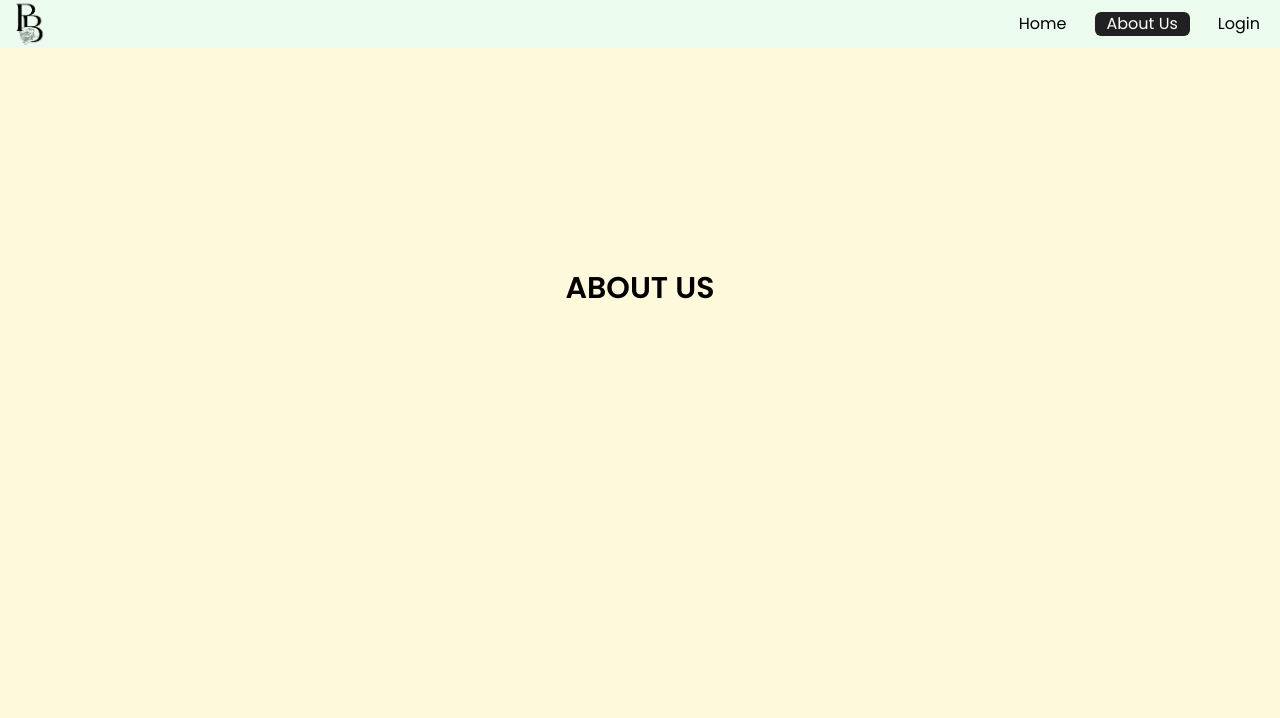
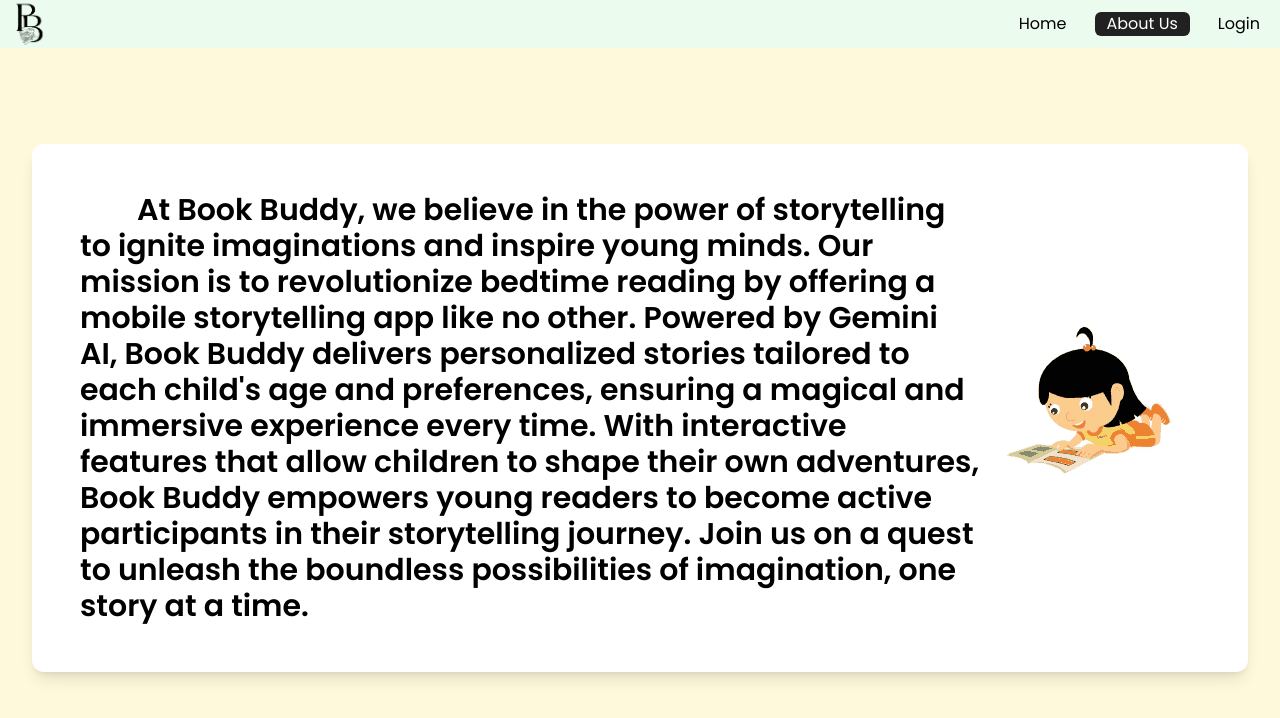
Before and after one commit to kevin-06-huang/beyond-book, a React (Vite) app in the folder frontend/: page /about in a window 1280 px wide. Shown: the top 718 px of the page. Built offline with nearby package versions, Linux system fonts and the light colour scheme; no server answers.

Commit message:
feat: build about page

```diff
--- a/frontend/src/pages/AboutPage.tsx
+++ b/frontend/src/pages/AboutPage.tsx
@@ -1,12 +1,26 @@
 import useDocumentTitle from "../hooks/useDocumentTitle";
+import read from "../assets/read.gif";
 
 const AboutPage = () => {
   useDocumentTitle("About Us");
   return (
     <>
-      <section className="bg-ct-blue-600 min-h-screen pt-20">
-        <div className="max-w-4xl mx-auto bg-ct-dark-100 rounded-md h-[20rem] flex justify-center items-center">
-          <p className="text-3xl font-semibold">ABOUT US</p>
+      <section className="bg-ct-blue-600 px-12 py-12 mt-24 mx-8 bg-white shadow-lg rounded-xl">
+        <div className="mx-auto bg-ct-dark-100 rounded-md flex justify-center items-center">
+          <p className="text-3xl font-semibold">
+            &nbsp;&nbsp;&nbsp;&nbsp;&nbsp;&nbsp;&nbsp;&nbsp;At Book Buddy, we
+            believe in the power of storytelling to ignite imaginations and
+            inspire young minds. Our mission is to revolutionize bedtime reading
+            by offering a mobile storytelling app like no other. Powered by
+            Gemini AI, Book Buddy delivers personalized stories tailored to each
+            child's age and preferences, ensuring a magical and immersive
+            experience every time. With interactive features that allow children
+            to shape their own adventures, Book Buddy empowers young readers to
+            become active participants in their storytelling journey. Join us on
+            a quest to unleash the boundless possibilities of imagination, one
+            story at a time.
+          </p>
+          <img src={read} alt={"READ"} />
         </div>
       </section>
     </>
```
Also changed, not shown: frontend/src/assets/read.gif (added).
